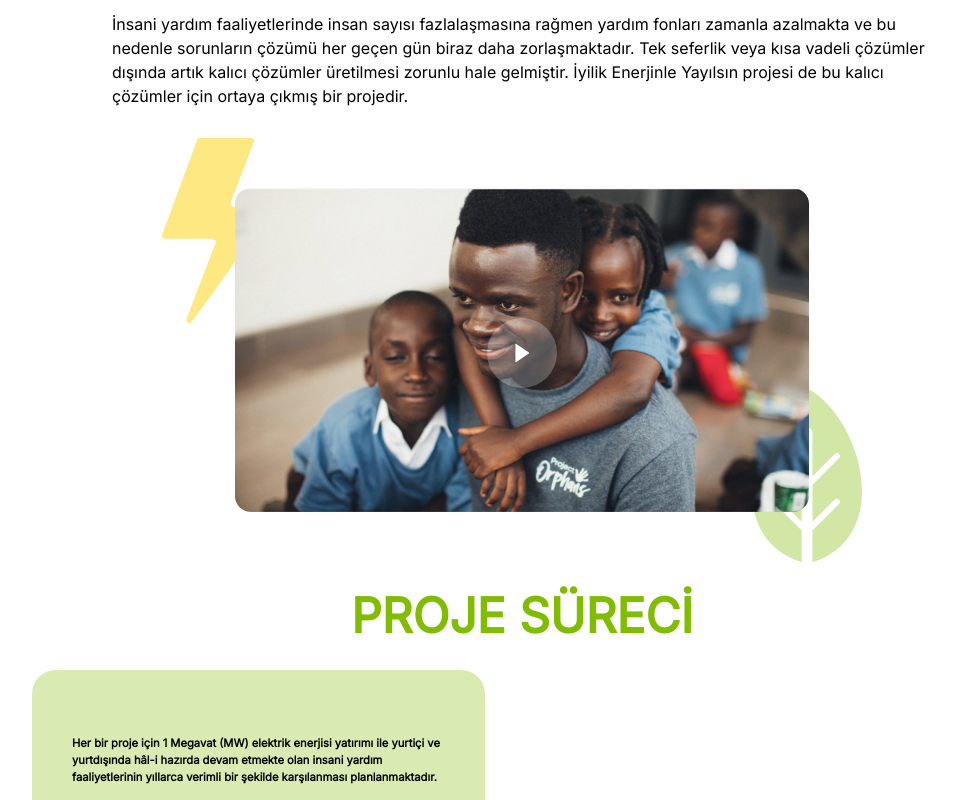
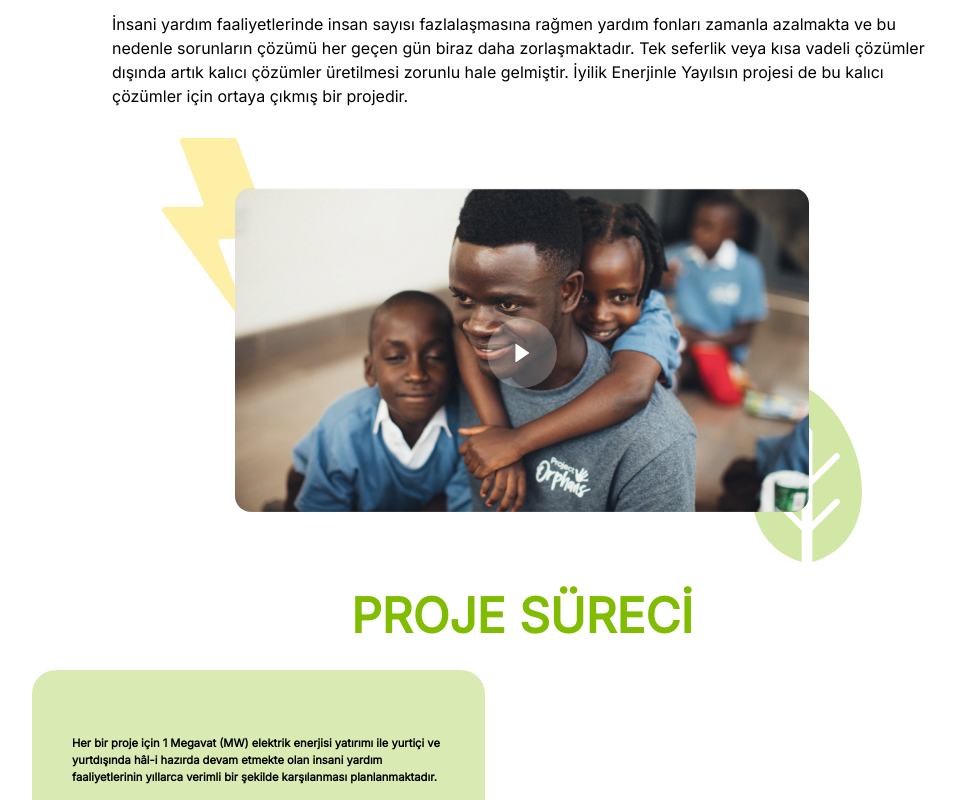
Before and after one commit to yunustalhac/hayrat-yardim-vue-vite, a Vue app: page / in a window 1280 px wide. Shown: the part 980-1780 px from the top of the page, without its empty margins (118-1074 px from the left). Built offline with nearby package versions, Linux system fonts and the light colour scheme.

Commit message:
bismillah

```diff
--- a/src/components/phagraf.vue
+++ b/src/components/phagraf.vue
@@ -21,10 +21,10 @@
       </div>
 
       <div class="relative flex justify-center mt-20">
-        <img class="absolute z-[-1] opacity-[0.7] w-[110px] left-[50px] top-[-50px]" src="@/img/yıldırım.svg" alt="">
+        <img class="absolute z-[-1] opacity-[0.7] w-[110px] left-[50px] top-[-50px]" src="@/img/simsek.svg" alt="">
         <img class="absolute z-[-1] opacity-[0.7] w-[110px] right-[70px] bottom-[-50px]" src="@/img/yaprak.svg" alt="">
         <div class="flex absolute top-[40%] bg-[rgba(255,255,255,0.24)] hover:bg-[rgba(255,255,255,0.48)] h-[70px] items-center justify-center rounded-[100%] w-[70px] hover:border-2  hover:border-[#80BC00]">
-          <img src="@/img/başla.svg" alt="">
+          <img src="@/img/basla.svg" alt="">
         </div>
         <img class="w-[70%] rounded-2xl" src="@/img/resim.png" alt="">
       </div>
--- a/src/components/surec.vue
+++ b/src/components/surec.vue
@@ -126,7 +126,7 @@
     <div class="w-full flex mt-20 items-center justify-center tablet:p-0">
       <div
           class="flex relative  rounded-[30px] items-center text-center p-5  w-[70%] tablet:w-[50%] h-[150px] bg-[#7B98CE]">
-        <img class="z-[-10] absolute w-[100px] left-[-70px] bottom-[50px]" src="@/img/şimşek.svg">
+        <img class="z-[-10] absolute w-[100px] left-[-70px] bottom-[50px]" src="../img/simsek.svg">
         <img class="z-[-10] absolute w-[100px] right-[-60px] top-[50px]" src="@/img/yaprak.svg">
         <p class="w-full text-3xl text-white">
           SEN DE DESTEK OL,
```
Also changed, not shown: src/img/basla.svg (renamed from src/img/başla.svg), src/img/simsek.svg (renamed from src/img/şimşek.svg).
